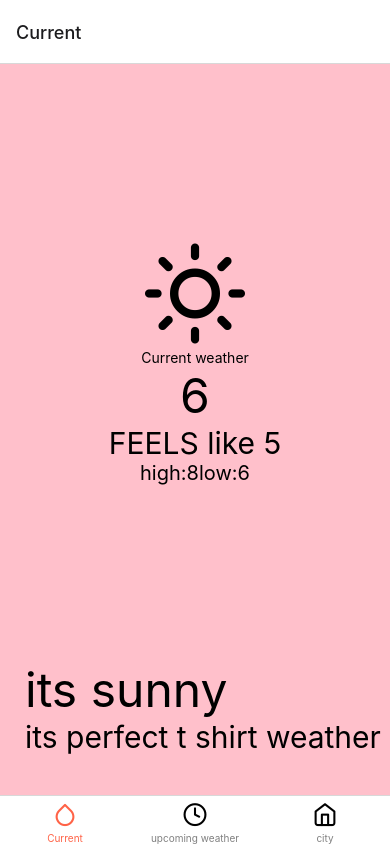
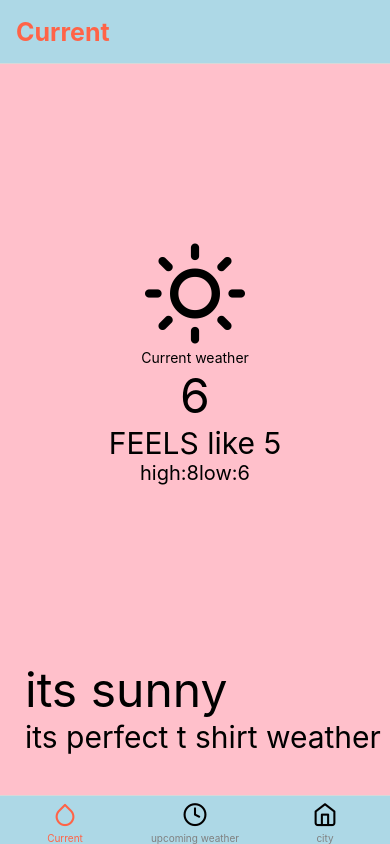
Before and after one commit to janitha-visna/react-native-weatherapp, a React Native app: screen / in a window 390 px wide. Built offline with nearby package versions, Linux system fonts and the light colour scheme.

Commit message:
added background colour for tabbar

```diff
--- a/src/components/Tabs.js
+++ b/src/components/Tabs.js
@@ -1,6 +1,6 @@
 import React from "react";
 
-import CurrentWeather from  "../screens/CurrentWeather";
+import CurrentWeather from "../screens/CurrentWeather";
 import UpcomingWeather from "../screens/UpcomingWeather";
 import City from "../screens/City";
 import { NavigationContainer } from "@react-navigation/native";
@@ -15,6 +15,18 @@ const Tabs = () => {
       screenOptions={{
         tabBarActiveTintColor: "tomato",
         tabBarInactiveTintColor: "grey",
+        tabBarStyle: {
+          backgroundColor: "lightblue",
+
+        },
+        headerStyle: {
+          backgroundColor: "lightblue",
+        },
+        headerTitleStyle: {
+          fontWeight: "bold",
+          fontSize: 25,
+          color: "tomato",
+        },
       }}
     >
       <Tab.Screen
```
